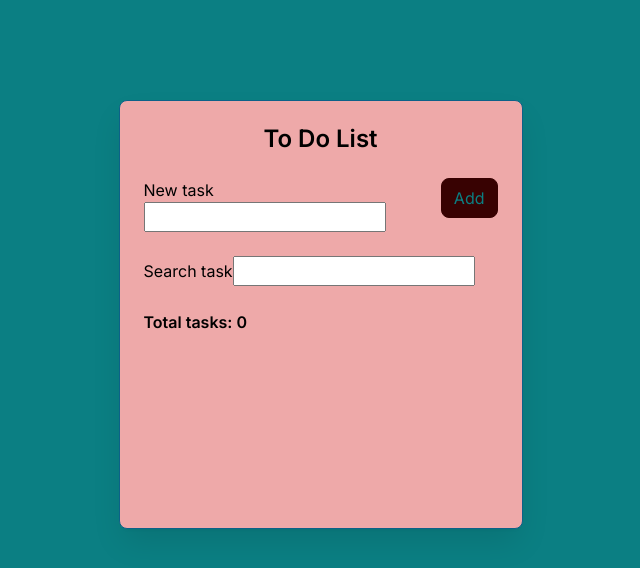
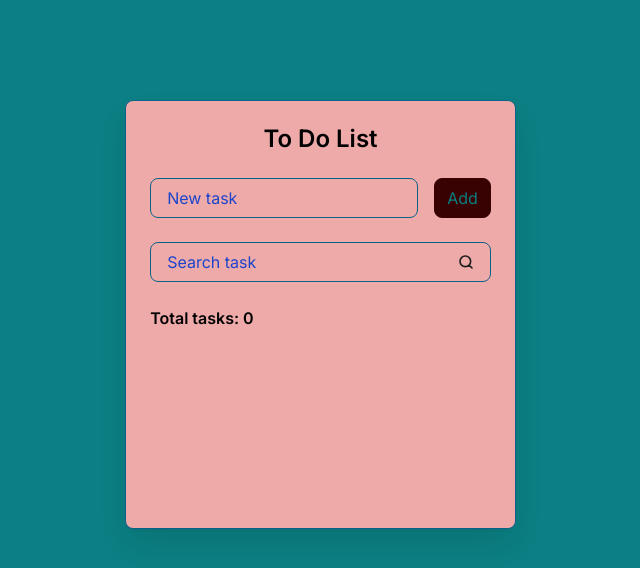
Before and after one commit to Iunnicova/todo-vite-react, a React (Vite) app: page / in a window 1280 px wide. Shown: the top 568 px of the page, without its empty margins (312-952 px from the left). Built offline with nearby package versions, Linux system fonts and the light colour scheme.

Commit message:
feat: comments todo.css

```diff
--- /dev/null
+++ b/src/styles/components/field.css
@@ -0,0 +1,49 @@
+.field {
+  position: relative;
+
+  &:has(.field__input:not(:placeholder-shown)) .field__label {
+    color: var(--color-black);
+    scale: 0.7;
+    translate: -1.75em -2.6em;
+  }
+}
+
+.field__label {
+  position: absolute;
+  top: 50%;
+  left: 17px;
+  color: var(--color-gray-3);
+  translate: 0 -50%;
+}
+
+.field__input {
+  --fieldInputPaddingX: 16px;
+  --fieldSeachInputIconSize: 16px;
+
+  width: 100%;
+  height: var(--input-height);
+  padding-inline: var(--fieldInputPaddingX);
+  background-color: transparent;
+  border: var(--border);
+  border-radius: var(--border-radius);
+
+  &:hover,
+  &:focus {
+    border-color: var(--color-dark-2);
+  }
+
+  &:focus {
+    background-color: var(--color-gray-1);
+    outline: none;
+  }
+
+  &[type="search"] {
+    &:placeholder-shown {
+      padding-right: calc(var(--fieldInputPaddingX) * 2 + var(--fieldSeachInputIconSize));
+      background-image: url('../../assets/icons/icon-search_black.svg');
+      background-position: calc(100% - var(--fieldInputPaddingX)) 50%;
+      background-size: var(--fieldSeachInputIconSize);
+      background-repeat: no-repeat;
+    }
+  }
+}
--- a/src/styles/components/todo.css
+++ b/src/styles/components/todo.css
@@ -1,10 +1,10 @@
 .todo {
   display: flex;
-  flex-direction: column;
+  flex-direction: column; /*элементы идут вертикально виде колонки с отступом 24px*/
   row-gap: 24px;
-  width: 100%;
-  max-width: 404px;
-  min-height: 429px;
+  width: 100%; /*занимает всю доступную ширину*/
+  max-width: 404px; /*ограничение ширины*/
+  min-height: 429px; /*минимальная высота*/
   padding: 24px;
   background-color: var(--color-white);
   border: var(--border);
@@ -16,35 +16,37 @@
   text-align: center;
   font-size: 24px;
   font-weight: 600;
-  line-height: 1.2;
+  line-height: 1.2; /*расстояние между линиями соседних строк текста*/
 }
 
 .todo__form {
   display: flex;
-  column-gap: 16px;
+  column-gap: 16px; /*Горизонтальное расположение элементов с отступом между ними*/
 }
 
 .todo__field {
-  width: 100%;
+  width: 100%; /*Поле ввода занимает всю доступную ширину*/
 }
 
 .todo__info {
   display: flex;
-  justify-content: space-between;
-  align-items: center;
-  column-gap: 16px;
+  justify-content: space-between; /*Элементы распределены по краям*/
+  align-items: center; /*выровнены по центру вертикально*/
+  column-gap: 16px; /*Горизонтальное расположение элементов с отступом между ними*/
   font-weight: 600;
 }
 
+/* !Кнопка 'Удалить всё' */
 .todo__delete-all-button {
   padding: 0;
-  background-color: transparent;
+  background-color: transparent; /*Без рамки и фона, выглядит как текст*/
   border: none;
 
   &:hover {
-    color: var(--color-gray-4);
+    color: var(--color-gray-4); /*При наведении меняет цвет*/
   }
 
+  /* Если нет класса .is-visible, скрывается (opacity: 0; visibility: hidden) */
   &:not(.is-visible) {
     opacity: 0;
     visibility: hidden;
@@ -54,7 +56,7 @@
 .todo__list,
 .todo__empty-message {
   &:empty {
-    display: none;
+    display: none; /* Если список или сообщение пустые (:empty), они не отображаются */
   }
 }
 
--- a/src/styles/index.js
+++ b/src/styles/index.js
@@ -6,3 +6,4 @@ import './globals.css'
 
 import './components/button.css'
 import './components/todo.css'
+import './components/field.css'
```
